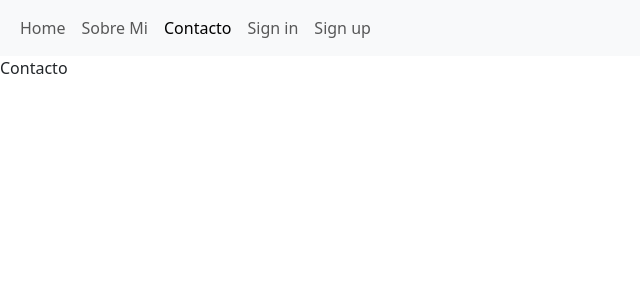
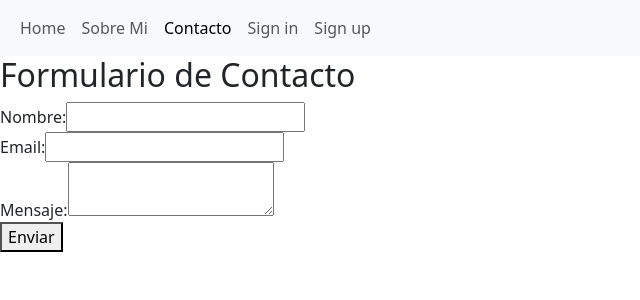
Before and after one commit to LunariLight/Consultorio, a React (Vite) app in the folder front/: page /contacto in a window 1280 px wide. Shown: the top 300 px of the page, without its empty margins (0-640 px from the left). Built offline with nearby package versions, Linux system fonts and the light colour scheme.

Commit message:
esqueleto formulario/contacto

```diff
--- a/front/src/routes/Contacto.jsx
+++ b/front/src/routes/Contacto.jsx
@@ -1,7 +1,54 @@
+import  { useState } from 'react';
+
+export const Contacto = () => {
 
 
-export const Contacto = () => {
+    const [name, setName] = useState('');
+    const [email, setEmail] = useState('');
+    const [message, setMessage] = useState('');
+
+    const handleSubmit = (e) => {
+      e.preventDefault();
+      // Aquí podrías manejar el envío del formulario, por ejemplo, enviarlo a un servidor
+      console.log('Formulario enviado:', { name, email, message });
+      // Resetear el formulario
+      setName('');
+      setEmail('');
+      setMessage('');
+    };
+
   return (
-    <div>Contacto</div>
+    <div>
+      <h2>Formulario de Contacto</h2>
+      <form onSubmit={handleSubmit}>
+        <div>
+          <label>Nombre:</label>
+          <input
+            type="text"
+            value={name}
+            onChange={(e) => setName(e.target.value)}
+            required
+          />
+        </div>
+        <div>
+          <label>Email:</label>
+          <input
+            type="email"
+            value={email}
+            onChange={(e) => setEmail(e.target.value)}
+            required
+          />
+        </div>
+        <div>
+          <label>Mensaje:</label>
+          <textarea
+            value={message}
+            onChange={(e) => setMessage(e.target.value)}
+            required
+          />
+        </div>
+        <button type="submit">Enviar</button>
+      </form>
+    </div>
   )
 }
```
